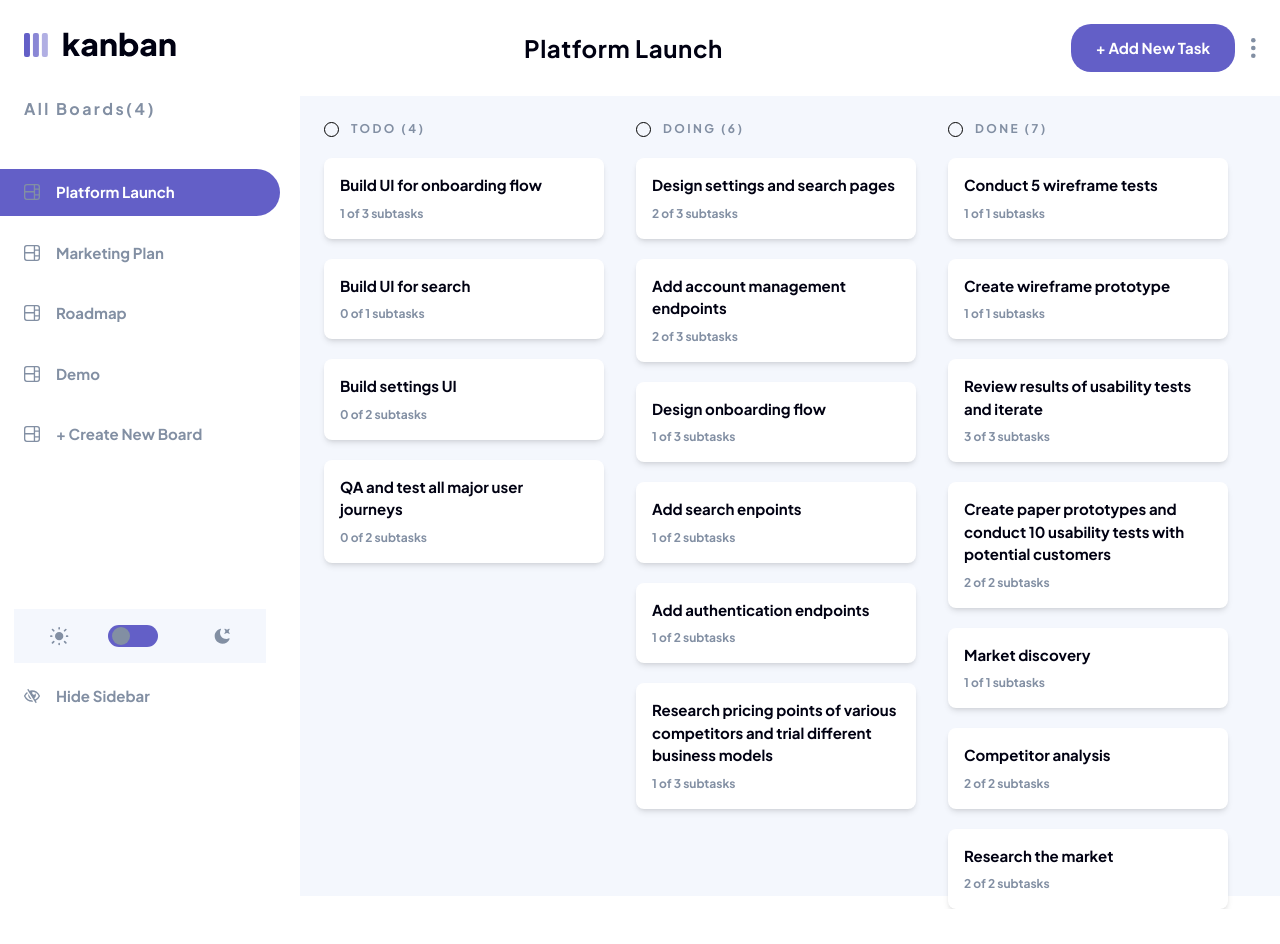
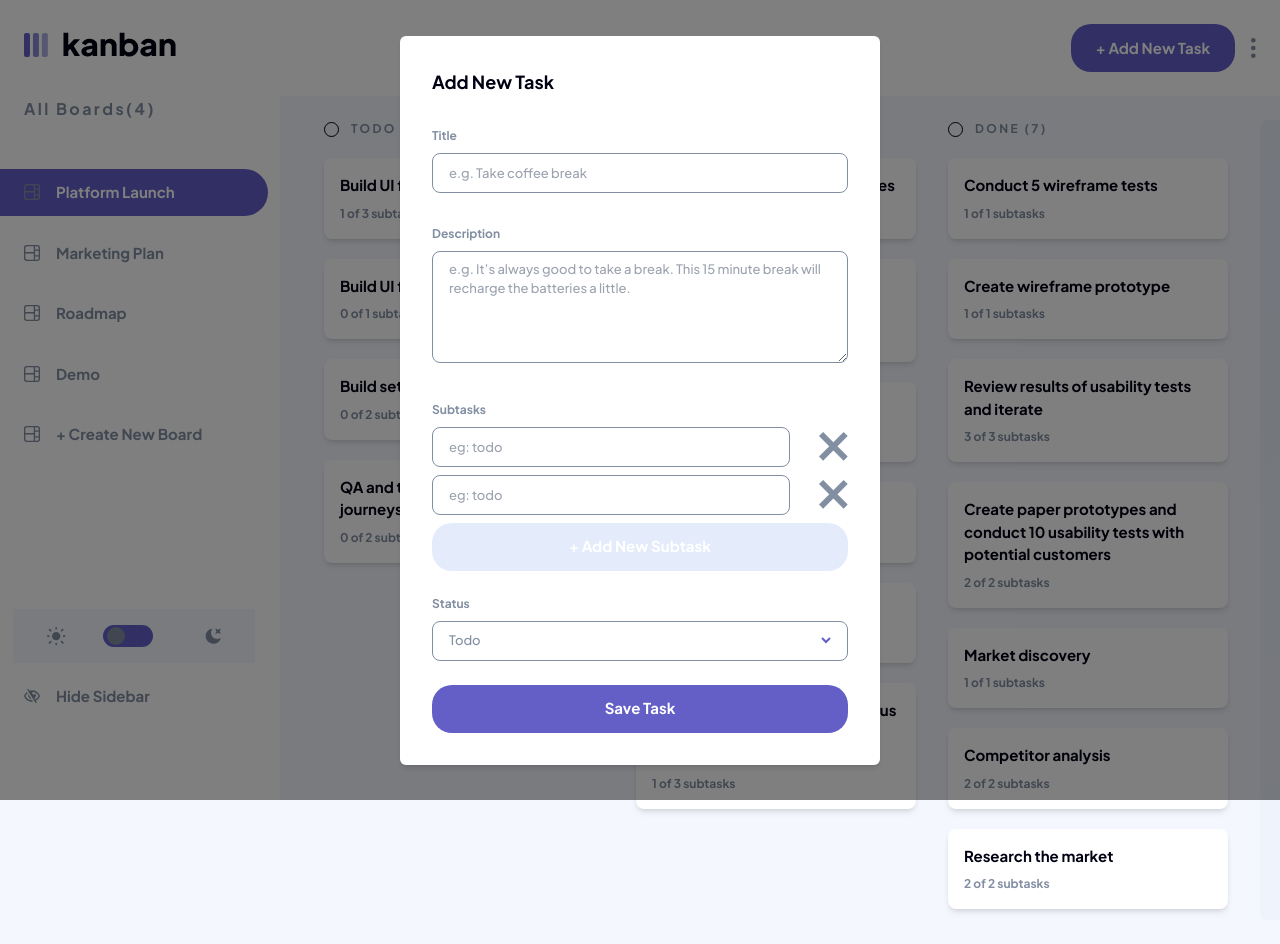
Before and after one commit to vinuman/Kanban-task-manager, a React (Vite) app: page / in a window 1280 px wide. Before the commit the page ends 909 px from the top, so only its background shows below. Built offline with nearby package versions, Linux system fonts and the light colour scheme.

Commit message:
add task UI and some fncs

```diff
--- a/src/Layout/NavBar.jsx
+++ b/src/Layout/NavBar.jsx
@@ -10,6 +10,7 @@ const NavBar = ({ setEditBoardVisisble, setDeleteBoardVisible }) => {
   if (!board.length) {
     return null;
   }
+
   return (
     <>
       {board.length && (
--- a/src/Layout/SideBar.jsx
+++ b/src/Layout/SideBar.jsx
@@ -28,7 +28,7 @@ const SideBar = ({ setVisible }) => {
           <img className="" src={iconShowSideBar} alt="icon"></img>
         </div>
       ) : (
-        <div className="w-[280px]  pt-[32px]  h-screen absolute top-0  bg-white4">
+        <div className="w-[280px] pt-[32px] pr-[12px] h-screen absolute top-0  bg-white4">
           <img
             className="mx-[24px] w-[152px] h-[25px]"
             src={logoLight}
--- a/src/Layout/index.jsx
+++ b/src/Layout/index.jsx
@@ -4,11 +4,13 @@ import SideBar from "./SideBar";
 import CreateBoard from "../modals/CreateBoard";
 import EditBoard from "../modals/EditBoard";
 import DeleteBoard from "../modals/DeleteBoard";
+import AddTask from "../modals/AddTask";
 
 const Layout = ({ children }) => {
   const [visible, setVisible] = useState(false);
   const [editBoardVisisble, setEditBoardVisisble] = useState(false);
   const [deleteBoardVisible, setDeleteBoardVisible] = useState(false);
+  const [addTaskVisible, setAddTaskVisible] = useState(true);
   return (
     <>
       <NavBar
@@ -16,7 +18,7 @@ const Layout = ({ children }) => {
         setDeleteBoardVisible={setDeleteBoardVisible}
       />
       <SideBar setVisible={setVisible} />
-      {children}
+      <div className=" overflow-x-auto bg-[#F4F7FD]">{children}</div>
       <CreateBoard setVisible={setVisible} visible={visible} />
       <EditBoard
         editBoardVisisble={editBoardVisisble}
@@ -26,6 +28,10 @@ const Layout = ({ children }) => {
         deleteBoardVisible={deleteBoardVisible}
         setDeleteBoardVisible={setDeleteBoardVisible}
       />
+      <AddTask
+        addTaskVisible={addTaskVisible}
+        setAddTaskVisible={addTaskVisible}
+      />
     </>
   );
 };
--- a/src/TaskContent.jsx
+++ b/src/TaskContent.jsx
@@ -30,7 +30,7 @@ const TaskContent = () => {
   if (!board.length) {
     return (
       <>
-        <div className="flex flex-col justify-center items-center gap-4 h-screen">
+        <div className="flex flex-col justify-center items-center gap-4 h-screen border overflow-auto">
           <p className="text-[18px] font-bold text-white1">
             There are no boards available. Create a new board to get started
           </p>
@@ -48,14 +48,14 @@ const TaskContent = () => {
   return (
     <>
       <div
-        className={` h-screen bg-[#F4F7FD] flex gap-[32px] p-[24px]   ${
+        className={`  bg-[#F4F7FD] flex gap-[32px] p-[24px]   ${
           sideBar ? "ml-[300px] " : " ml-[10px]"
         }`}
       >
         {board && board[selectedIndex].columns.length ? (
           board[selectedIndex].columns.map((column) => (
-            <div key={generateKey()} className="min-w-[280px]">
-              <div className="flex items-center gap-[12px] ">
+            <div key={generateKey()} className="min-w-[280px] ">
+              <div className="flex items-center gap-[12px]">
                 <div className={`w-[15px] h-[15px] rounded-full border`}></div>
                 <h2 className=" text-white1 text-[12px] tracking-[2.4px] uppercase font-bold">
                   {column.name} ({column.tasks.length})
@@ -73,7 +73,7 @@ const TaskContent = () => {
             </div>
           ))
         ) : (
-          <div className="flex flex-col items-center justify-center gap-[32px] h-[80%] w-[100%]">
+          <div className="flex flex-col items-center justify-center gap-[32px] h-screen w-[100%] ">
             <p className=" text-[18px] font-bold text-white1">
               This board is empty. Create a new column to get started.
             </p>
@@ -84,7 +84,18 @@ const TaskContent = () => {
             />
           </div>
         )}
+        {board && board[selectedIndex].columns.length ? (
+          <div
+            onClick={() => setEditBoardVisisble(true)}
+            className=" min-w-[280px] h-screen flex items-center justify-center text-[24px] text-white1 hover:text-black3 font-bold cursor-pointer rounded-md linear hover:border hover:border-b-lightBlue"
+          >
+            + New Column
+          </div>
+        ) : (
+          ""
+        )}
       </div>
+
       <EditBoard
         editBoardVisisble={editBoardVisisble}
         setEditBoardVisisble={setEditBoardVisisble}
--- a/src/components/Button.jsx
+++ b/src/components/Button.jsx
@@ -18,7 +18,7 @@ const Button = ({
           primary
             ? " bg-darkBlue hover:bg-lightBlue"
             : secondary
-            ? " bg-white2 hover:bg-white3"
+            ? " bg-white2 hover:bg-white3 text-lightBlue"
             : destructive
             ? " bg-red1 hover:bg-red2"
             : ""
--- a/src/index.css
+++ b/src/index.css
@@ -6,3 +6,11 @@
 .modal {
   background: rgba(0, 0, 0, 0.5);
 }
+
+.linear {
+  background: linear-gradient(
+    180deg,
+    #e9effa 0%,
+    rgba(233, 239, 250, 0.5) 100%
+  );
+}
--- /dev/null
+++ b/src/modals/AddTask.jsx
@@ -0,0 +1,183 @@
+import { useContext, useState } from "react";
+import React from "react";
+import Button from "../components/Button";
+import cross from "../assets/icon-cross.svg";
+import chevronDown from "../assets/icon-chevron-down.svg";
+import chevronUp from "../assets/icon-chevron-up.svg";
+import { BoardContext } from "../contexts/BoardContext";
+
+const AddTask = ({ addTaskVisible, setAddTaskVisible }) => {
+  const [arr, setArr] = useState([1, 1]);
+  const { selectedIndex, board, setBoard } = useContext(BoardContext);
+  const [dropDownValue, setDropDownValue] = useState(
+    board[selectedIndex].columns[0].name
+  );
+  const [viewOptions, setViewOptions] = useState(false);
+  const [title, setTitle] = useState("");
+  const [desc, setDesc] = useState("");
+
+  console.log("lets solve the addTask", board[selectedIndex].columns);
+  let nextKey = 0;
+
+  const generateKey = () => {
+    return nextKey++;
+  };
+
+  const handleRemoveColumn = () => {
+    if (arr.length === 0) {
+      return;
+    }
+    let newArr = [...arr];
+    newArr.pop();
+    setArr(newArr);
+  };
+
+  const handleAddColumn = () => {
+    let newArr = [...arr];
+    newArr.push(1);
+    setArr(newArr);
+  };
+
+  const handleCloseModal = (e) => {
+    if (e.target.classList.contains("fixed")) {
+      setVisible(false);
+    }
+  };
+
+  const saveTask = () => {
+    if (title.trim() === "") return;
+    let flag = true;
+
+    arr.forEach((a) => {
+      if (a === 1) {
+        flag = false;
+      }
+    });
+    if (flag === true) {
+      let selectedColumn = board[selectedIndex].columns.filter(
+        (column) => column.name === dropDownValue
+      );
+      console.log(selectedColumn);
+      let newTaskObj = {};
+      newTaskObj.title = title;
+      newTaskObj.descrition = desc;
+      newTaskObj.status = dropDownValue;
+      let subTaskArray = [];
+      arr.forEach((a, i) => {
+        let newSubObj = {};
+        newSubObj.title = a;
+        newSubObj.isCompleted = false;
+        subTaskArray.push(newSubObj);
+      });
+    }
+  };
+  return (
+    <>
+      {addTaskVisible && (
+        <div
+          onClick={(e) => handleCloseModal(e)}
+          className="fixed top-0 left-0 w-[100%] h-[100%] modal flex justify-center items-center"
+        >
+          <div className="bg-white4 p-[32px] rounded-md shadow-md min-w-[480px]">
+            <h2 className="text-black1 mb-8 text-[18px] font-bold">
+              Add New Task
+            </h2>
+            <div className="mb-8">
+              <p className="text-white1 mb-2 text-[12px] font-bold">Title</p>
+              <input
+                onChange={(e) => setTitle(e.target.value)}
+                placeholder="e.g. Take coffee break"
+                type="text"
+                className="border border-white1 rounded-lg w-[100%] h-[40px] px-[16px] py-[8px] text-black1 text-[13px] font-medium outline-none"
+              ></input>
+            </div>
+            <div className="mb-8">
+              <p className="text-white1 mb-2 text-[12px] font-bold">
+                Description
+              </p>
+              <textarea
+                onChange={(e) => setDesc(e.target.value)}
+                placeholder="e.g. It’s always good to take a break. This 15 minute break will
+recharge the batteries a little."
+                type="text"
+                className="border border-white1 rounded-lg w-[100%] h-[112px]  px-[16px] py-[8px] text-black1 text-[13px] font-medium outline-none"
+              ></textarea>
+            </div>
+            <div>
+              <p className="text-white1 mb-2 text-[12px] font-bold">Subtasks</p>
+              {arr.map((_, i) => (
+                <div
+                  key={generateKey()}
+                  className="flex justify-between items-center w-[100%] h-[40px] mb-2"
+                >
+                  <input
+                    placeholder="eg: todo"
+                    type="text"
+                    className="border border-white1 rounded-lg w-[86%] h-[40px] px-[16px] py-[8px] text-black1 text-[13px] font-medium outline-none"
+                  ></input>
+                  <img
+                    onClick={handleRemoveColumn}
+                    className="w-[7%] cursor-pointer"
+                    src={cross}
+                    alt="close icon"
+                  ></img>
+                </div>
+              ))}
+              <Button
+                onClick={handleAddColumn}
+                secondary={true}
+                modal={true}
+                text={"+ Add New Subtask"}
+              />
+            </div>
+
+            <div className="flex items-start flex-col gap-2 mt-[24px]">
+              <p className="text-white1 text-[12px] font-bold">Status</p>
+
+              {!viewOptions ? (
+                <div
+                  onClick={() => setViewOptions(true)}
+                  className="border border-white1 rounded-lg w-[100%] h-[40px] px-[16px] py-[8px] text-white1 text-[13px] font-medium outline-none flex justify-between items-center cursor-pointer mb-4"
+                >
+                  {dropDownValue}
+                  <img src={chevronDown} alt={"dropdown icon"}></img>
+                </div>
+              ) : (
+                <div className="border border-white1 rounded-lg w-[100%]  px-[16px] py-[8px] text-black1 text-[13px] font-medium outline-none flex flex-col justify-between items-start cursor-pointer mb-4">
+                  {board[selectedIndex].columns.map((column, index) => (
+                    <div
+                      onClick={() => {
+                        setDropDownValue(column.name);
+                        setViewOptions(false);
+                      }}
+                      key={index}
+                      className="flex justify-between items-center gap-8 w-[100%] "
+                    >
+                      <p className="text-white1 text-[12px] font-bold mb-2">
+                        {column.name}
+                      </p>
+                      {index === 0 ? (
+                        <img src={chevronUp} alt={"dropdown icon"}></img>
+                      ) : (
+                        ""
+                      )}
+                    </div>
+                  ))}
+                </div>
+              )}
+
+              <Button
+                onClick={saveTask}
+                primary={true}
+                modal={true}
+                text={"Save Task"}
+              />
+            </div>
+          </div>
+        </div>
+      )}
+    </>
+  );
+};
+
+export default AddTask;
```
